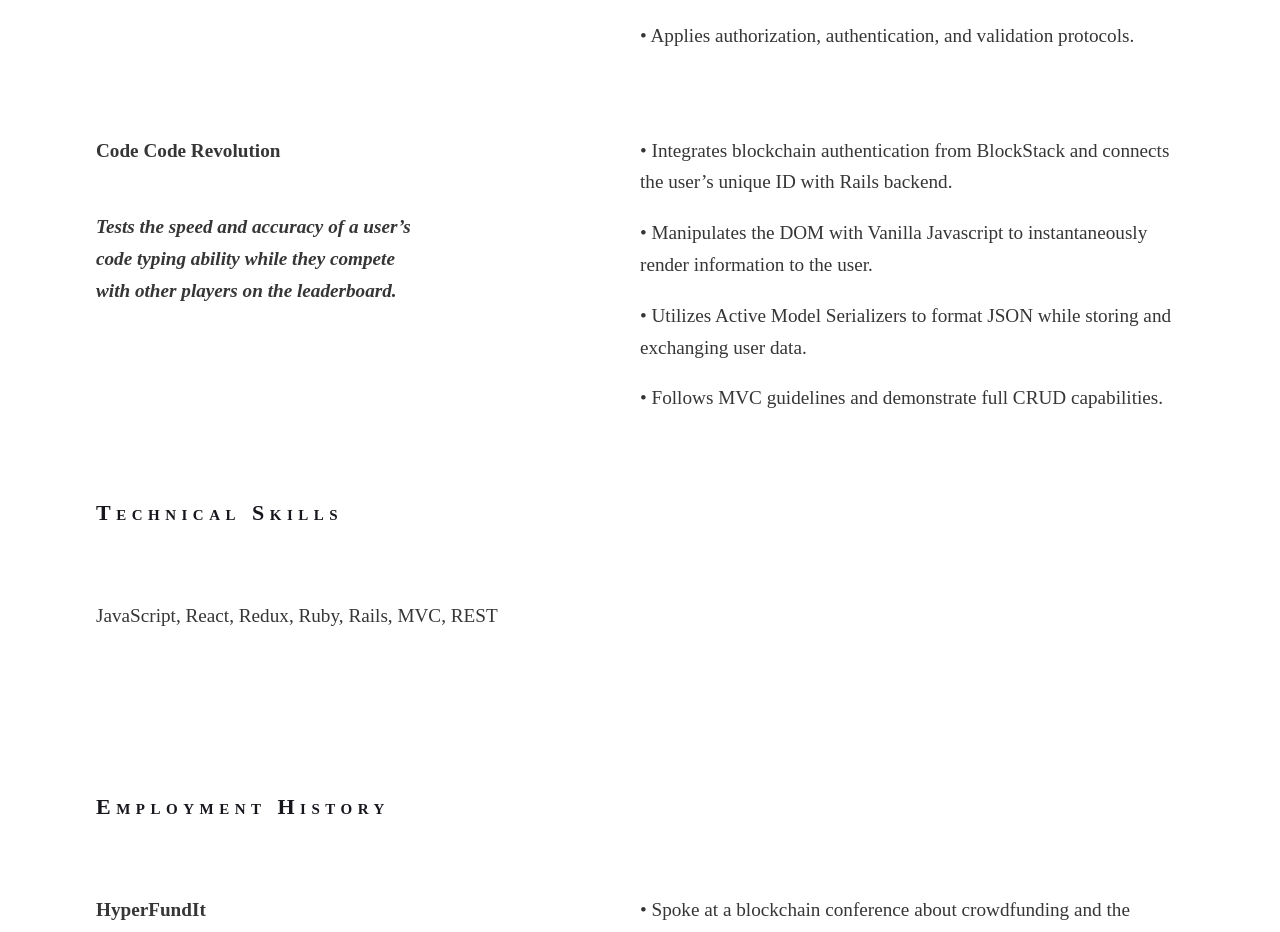
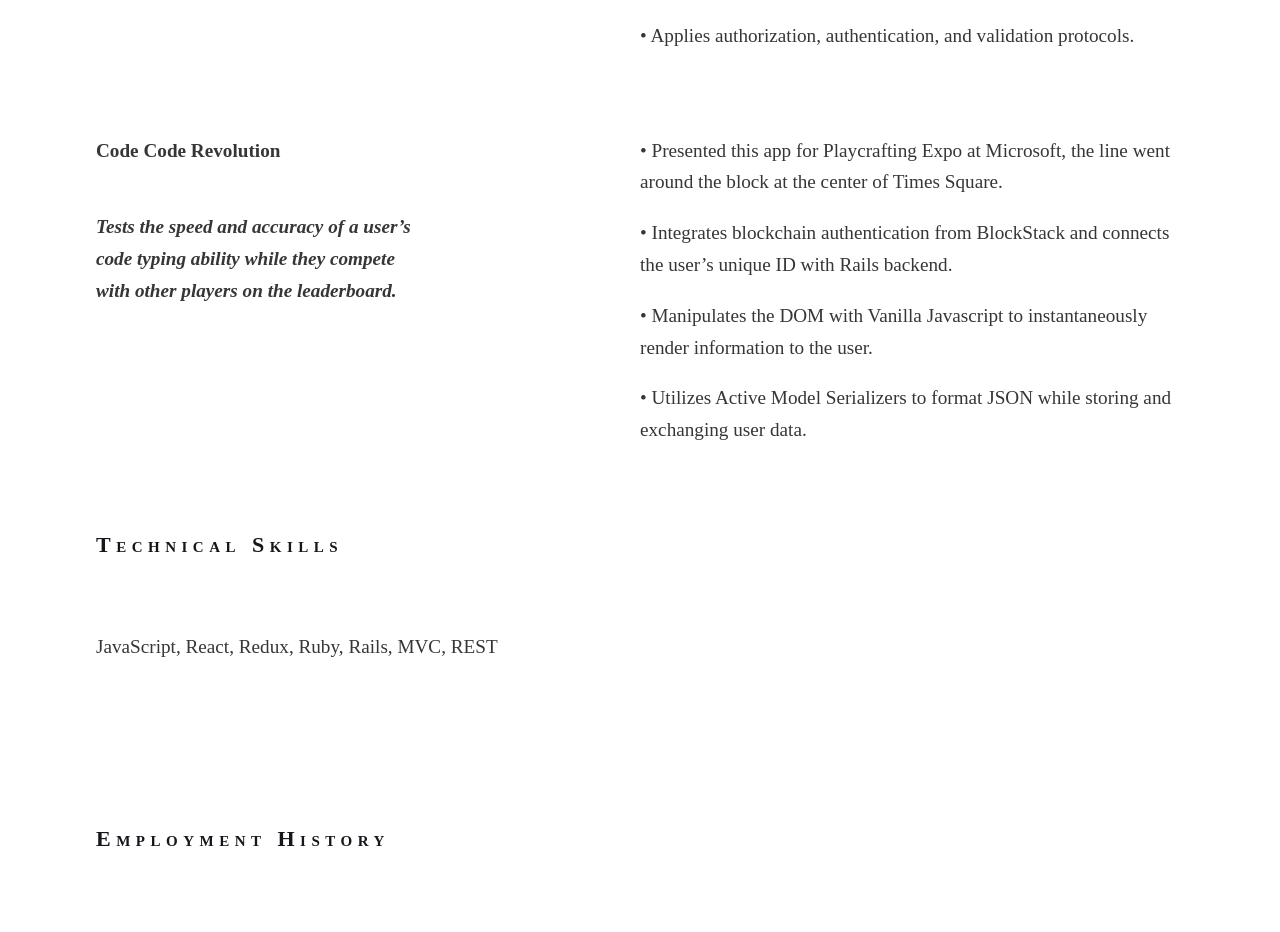
Before and after one commit to robertchen234/portfolio, a React (Create React App) app: page / in a window 1280 px wide. Shown: the part 5300-6232 px from the top of the page. Built offline with nearby package versions, Linux system fonts and the light colour scheme; no server answers.

Commit message:
updated resume to mention playcrafting

```diff
--- a/src/components/Resume.js
+++ b/src/components/Resume.js
@@ -96,6 +96,9 @@ const Resume = props => {
             </div>
             <div className="resume-right">
               <p>
+                • Presented this app for Playcrafting Expo at Microsoft, the line went around the block at the center of Times Square.
+              </p>
+              <p>
                 • Integrates blockchain authentication from BlockStack and connects the user’s unique ID with Rails backend.
               </p>
               <p>• Manipulates the DOM with Vanilla Javascript to instantaneously
@@ -103,9 +106,6 @@ const Resume = props => {
               <p>
                 • Utilizes Active Model Serializers to format JSON while storing
                 and exchanging user data.
-              </p>
-              <p>
-                • Follows MVC guidelines and demonstrate full CRUD capabilities.
               </p>
             </div>
           </div>
```
